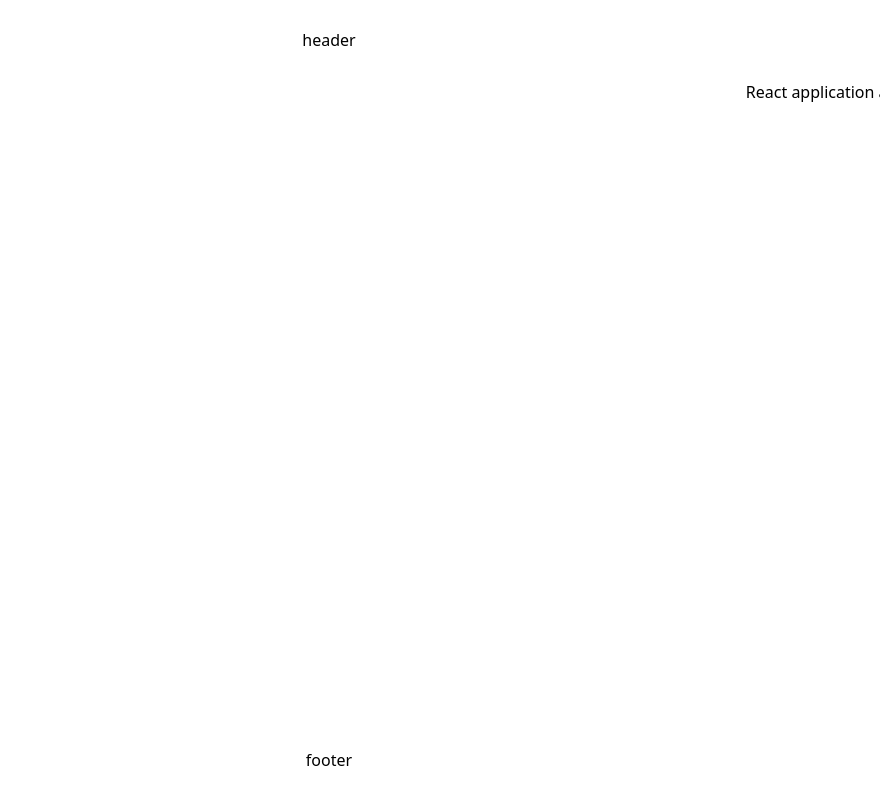
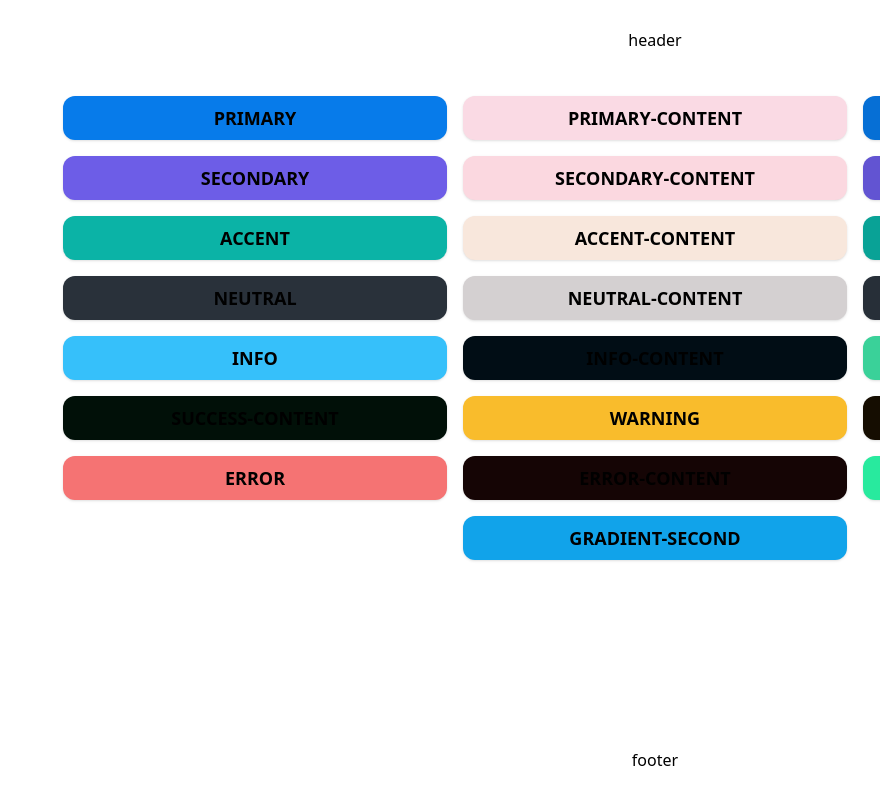
Before and after one commit to elyaallahyari/LMS-Platform, a Next.js app: page / in a window 1280 px wide. Shown: the whole page, without its empty margins (400-1280 px from the left). Built offline with nearby package versions, Linux system fonts and the light colour scheme.

Commit message:
Update colors

```diff
--- /dev/null
+++ b/src/app/_components/colors.tsx
@@ -0,0 +1,48 @@
+import { FC } from 'react'
+
+export const Colors: FC = () => {
+  const colors: Record<string, string> = {
+    primary: 'bg-primary',
+    'primary-content': 'bg-primary-content',
+    'primary-focus': 'bg-primary-focus',
+
+    secondary: 'bg-secondary',
+    'secondary-content': 'bg-secondary-content',
+    'secondary-focus': 'bg-secondary-focus',
+
+    accent: 'bg-accent',
+    'accent-content': 'bg-accent-content',
+    'accent-focus': 'bg-accent-focus',
+
+    neutral: 'bg-neutral',
+    'neutral-content': 'bg-neutral-content',
+    'neutral-focus': 'bg-neutral-focus',
+
+    info: 'bg-info',
+    'info-content': 'bg-info-content',
+
+    success: 'bg-success',
+    'success-content': 'bg-success-content',
+
+    warning: 'bg-warning',
+    'warning-content': 'bg-warning-content',
+
+    error: 'bg-error',
+    'error-content': 'bg-error-content',
+    'gradient-first': 'bg-gradient-first',
+    'gradient-second': 'bg-gradient-second'
+  }
+
+  return (
+    <div className="flex flex-wrap justify-center p-4 gap-4" dir="ltr">
+      {Object.entries(colors).map(([name, color]) => (
+        <div
+          key={name}
+          className={`${color} w-96 h096 flex items-center justify-center uppercase rounded-xl shadow`}
+        >
+          <span className="font-semibold text-lg bg-white p-2 rounded-lg">{name}</span>
+        </div>
+      ))}
+    </div>
+  )
+}
--- a/src/app/globals.css
+++ b/src/app/globals.css
@@ -1,4 +1,5 @@
 @import 'tailwindcss';
+@custom-variant dark (&:where(.dark, .dark *));
 
 :root {
   --current: currentColor;
--- a/src/app/page.tsx
+++ b/src/app/page.tsx
@@ -1,5 +1,9 @@
+import { Colors } from './_components/colors'
+
 export default function Home() {
   return (
-   <div>React application architecture</div>
-  );
+    <div>
+      <Colors />
+    </div>
+  )
 }
```
